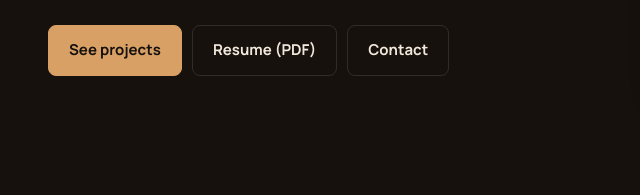
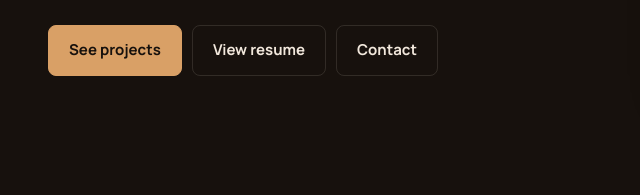
Before and after one commit to Haikeysgit/portfolio, an Astro site: page / in a window 1280 px wide. Shown: the part 537-732 px from the top of the page, 12-652 px from the left. Built offline with nearby package versions, Linux system fonts and the light colour scheme; Astro itself is replaced by a stand-in of ours.

Commit message:
Hero button: View resume

```diff
--- a/src/components/Hero.astro
+++ b/src/components/Hero.astro
@@ -11,7 +11,7 @@ import Highlights from './Highlights.astro';
     </p>
     <div class="ctas">
       <a class="btn btn-primary" href="#projects">See projects</a>
-      <a class="btn" href="/Obaseki_Resume.pdf" target="_blank" rel="noopener">Resume (PDF)</a>
+      <a class="btn" href="/Obaseki_Resume.pdf" target="_blank" rel="noopener">View resume</a>
       <a class="btn" href="#contact">Contact</a>
     </div>
   </div>
```
